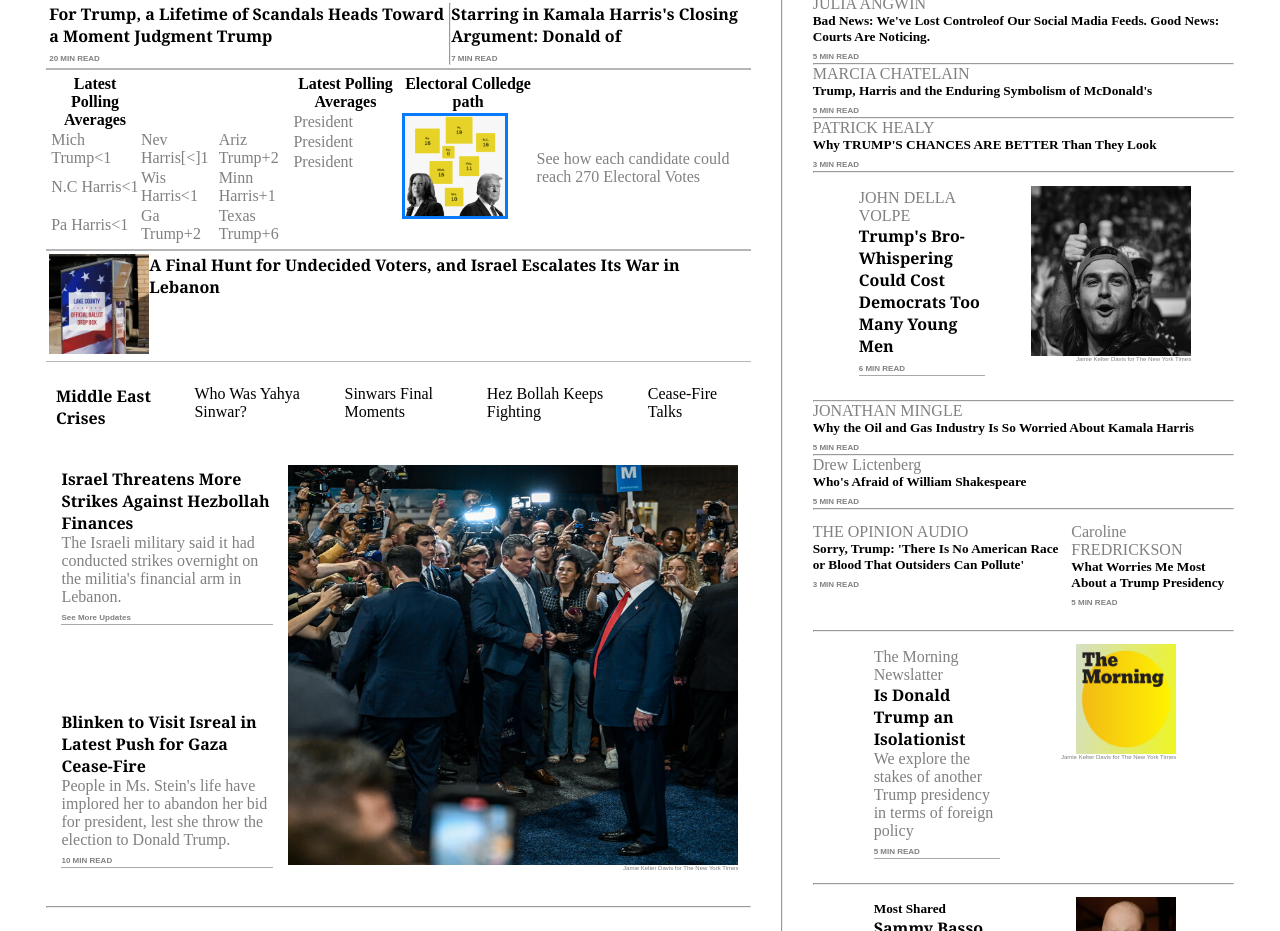
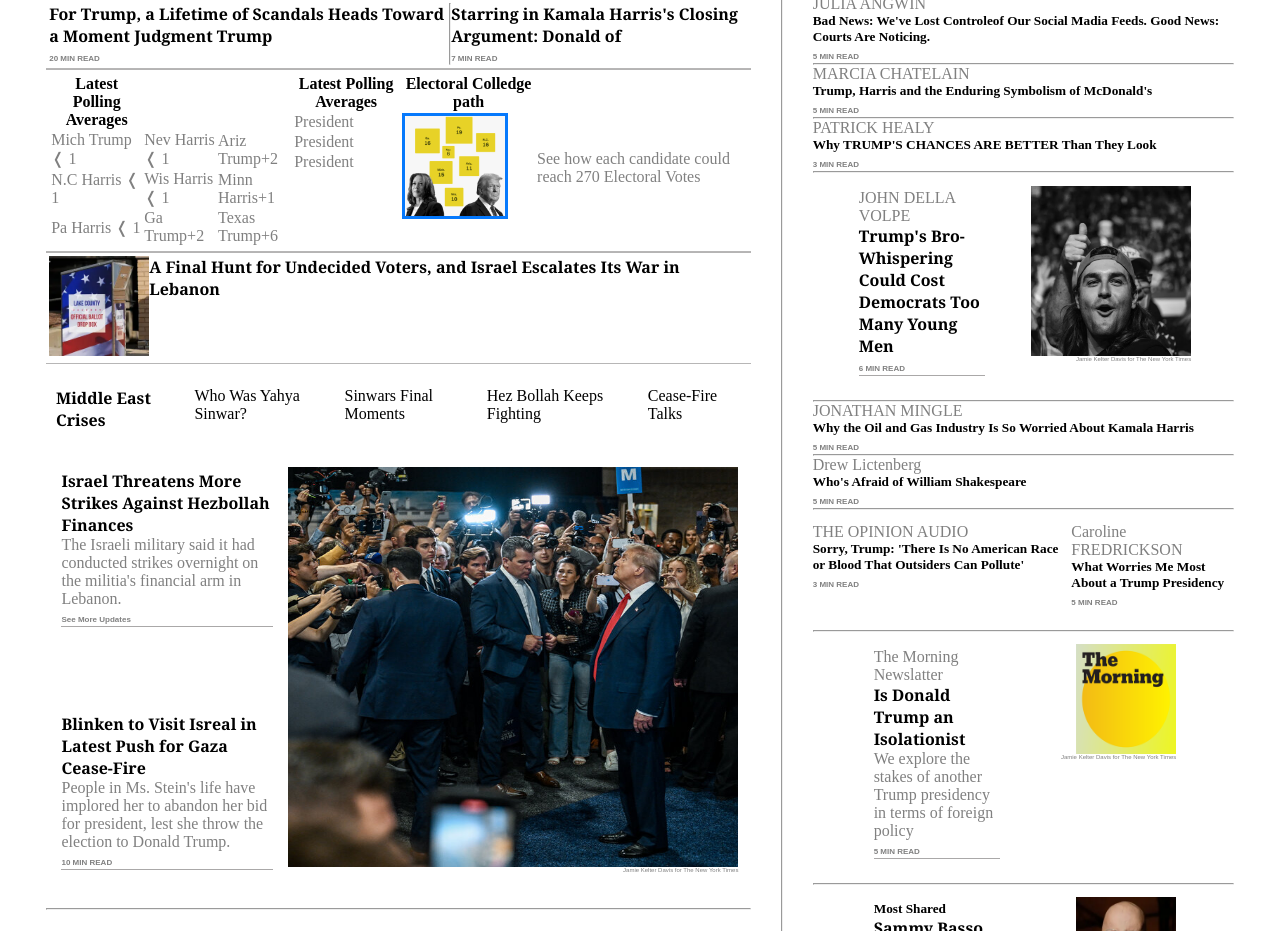
Before and after one commit to MudehDieudonne/new-york-timer-cln, a plain HTML site: page index.html in a window 1280 px wide. Shown: the part 1139-2070 px from the top of the page. Drawn offline with Linux system fonts and the light colour scheme.

Commit message:
Correction of Spacial CHARACTERS v1.01

```diff
--- a/index.html
+++ b/index.html
@@ -177,17 +177,17 @@
                 <th>Latest Polling Averages</th>
               </tr>
               <tr>
-                <td><p>Mich <span>Trump<1</span></p></td>
-                <td><p>Nev <span>Harris[<]1</span></p></td>
+                <td><p>Mich <span>Trump &#10092; 1</span></p></td>
+                <td><p>Nev <span>Harris &#10092; 1</span></p></td>
                 <td><p>Ariz <span>Trump+2</span></p></td>
               </tr>
               <tr>
-                <td><p>N.C <span>Harris<1</span></p></td>
-                <td><p>Wis <span>Harris<1</span></p></td>
+                <td><p>N.C <span>Harris &#10092; 1</span></p></td>
+                <td><p>Wis <span>Harris &#10092; 1</span></p></td>
                 <td><p>Minn <span>Harris+1</span></p></td>
               </tr>
               <tr>
-                <td><p>Pa <span>Harris<1</span></p></td>
+                <td><p>Pa <span>Harris &#10092; 1</span></p></td>
                 <td><p>Ga <span>Trump+2</span></p></td>
                 <td><p>Texas <span>Trump+6</span></p></td>
               </tr>
```
